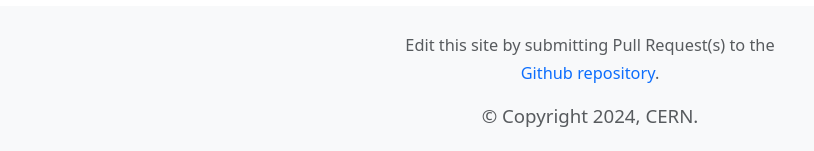
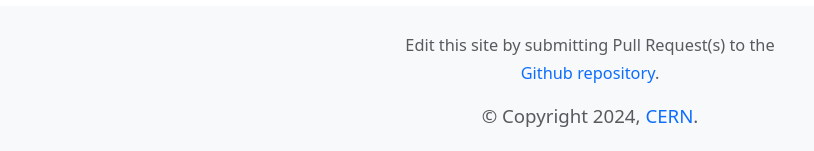
Before and after one commit to HEP-FCC/FCCSW, a Jekyll site: the page built from index.md, in a window 1280 px wide and 900 px high, scrolled down 1476 px. Shown: the part 746-897 px from the top of the window, without its empty margins (50-864 px from the left). Built offline with Jekyll 4.4.1, drawn with Linux system fonts in a browser that asks for light colours; some of the changed lines change nothing that is shown.

Commit message:
Adding CERN link in footer

```diff
--- a/_includes/footer.html
+++ b/_includes/footer.html
@@ -4,13 +4,17 @@
             <small class="text-muted text-footer">
                 Edit this site by submitting Pull Request(s) to the<br>
                 <a class="link-underline link-underline-opacity-0 link-underline-opacity-75-hover"
-                  href=https://github.com/HEP-FCC/FCCSW/tree/gh-pages>Github repository</a>.
+                   href="https://github.com/HEP-FCC/FCCSW/tree/gh-pages"
+                   target="_blank">Github repository</a>.
             </small>
         </div>
 
         <div class="mt-3 container-lg text-center">
             <p class="text-muted text-footer">
-                &copy; Copyright 2024, CERN.
+                &copy; Copyright 2024,
+                <a href="https://home.cern/"
+                   class="link-underline link-underline-opacity-0 link-underline-opacity-75-hover"
+                   target="_blank">CERN</a>.
             </p>
         </div>
     </div>
```
